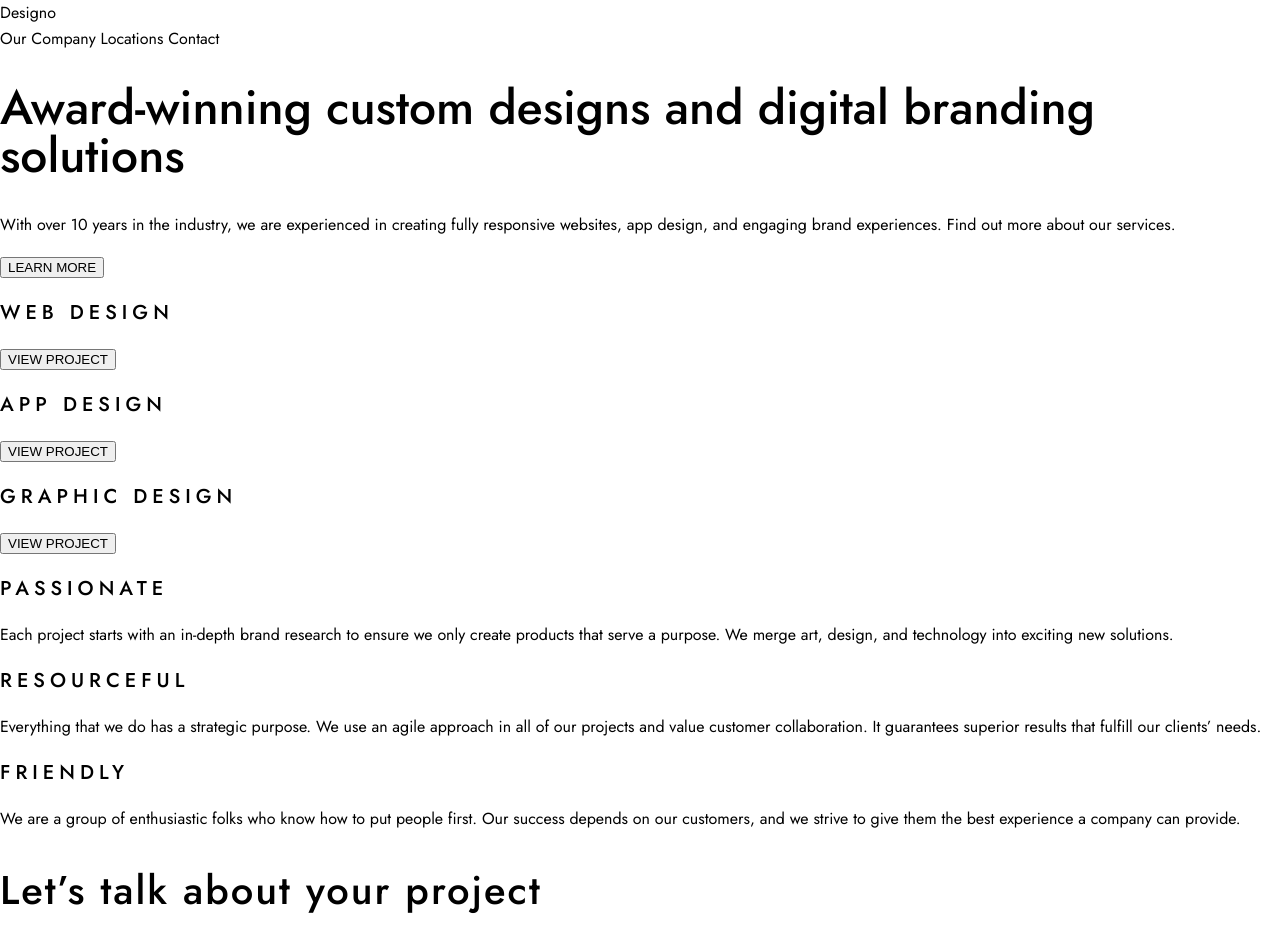
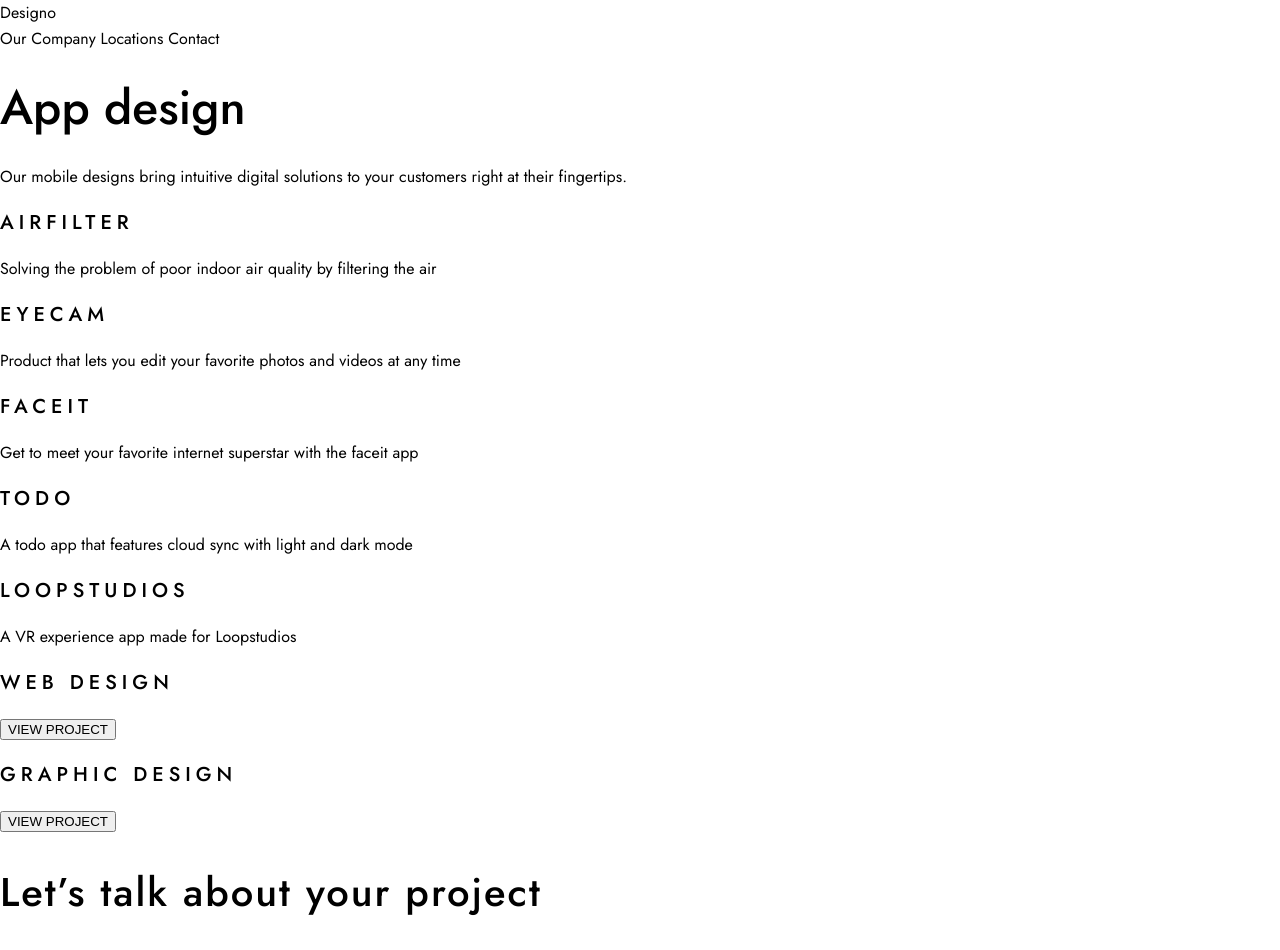
Before and after one commit to MareikeW/designo-multipage-website, a React (Create React App) app: page /appdesign in a window 1280 px wide. Shown: the top 950 px of the page. Built offline with nearby package versions, Linux system fonts and the light colour scheme.

Commit message:
Router Implementation

```diff
--- a/src/App.js
+++ b/src/App.js
@@ -1,15 +1,52 @@
 
 import { Fragment } from 'react';
+import { BrowserRouter as Router, Switch, Route } from "react-router-dom";
 import GlobalStyle from "./globalStyles";
 import Home from "./pages/home";
+import About from "./pages/about";
+import AppDesign from "./pages/appDesign";
+import Contact from "./pages/contact";
+import GraphicDesign from "./pages/graphicDesign";
+import Location from "./pages/locations";
+import WebDesign from "./pages/webDesign";
 
 
-function App() {
+const App = () => {
   return (
     <Fragment>
       {/*Globale Styles müssen als Geschwisterkomponente zu den Haupt Komponenten hinzugefügt werden.*/}
       <GlobalStyle />
-      <Home />
+      <Router>
+        <Switch>
+          <Route exact path="/">
+            <Home />
+          </Route>
+
+          <Route path="/webdesign">
+            <WebDesign />
+          </Route>
+
+          <Route path="/appdesign">
+            <AppDesign />
+          </Route>
+
+          <Route path="/graphicdesign">
+            <GraphicDesign />
+          </Route>
+
+          <Route path="/about">
+            <About />
+          </Route>
+
+          <Route path="/location">
+            <Location />
+          </Route>
+
+          <Route path="/contact">
+            <Contact />
+          </Route>
+        </Switch>
+      </Router>
     </Fragment>
   );
 }
--- a/src/components/DesignCard.js
+++ b/src/components/DesignCard.js
@@ -1,10 +1,11 @@
 import React from "react";
+import { Link } from "react-router-dom";
 
-const DesignCard = ({title}) => {
+const DesignCard = ({title, linkPath}) => {
     return (
         <div>
             <h3>{title}</h3>
-            <button>View Project</button>
+            <Link to={linkPath}><button>View Project</button></Link>
         </div>
     )
 }
--- a/src/components/GetInTouchComponent.js
+++ b/src/components/GetInTouchComponent.js
@@ -1,4 +1,5 @@
 import React from "react";
+import { Link } from "react-router-dom";
 
 const GetInTouchComponent = () => {
     return (
@@ -7,7 +8,7 @@
                 <h2>Let’s talk about your project</h2>
                 <p>Ready to take it to the next level? Contact us today and find out how our expertise can help your business grow.</p>
             </div>
-            <button>Get in touch</button>
+            <Link to="/contact"><button>Get in touch</button></Link>
         </div>
     )
 }
--- a/src/components/HeroHome.js
+++ b/src/components/HeroHome.js
@@ -1,4 +1,5 @@
 import React from "react";
+import { Link } from "react-router-dom";
 
 const HeroHome = () => {
     return (
@@ -8,7 +9,7 @@
             <p>With over 10 years in the industry, we are experienced in creating fully responsive websites, app design,
             and engaging brand experiences. Find out more about our services.</p>
 
-            <button>Learn more</button>
+            <Link to="/about"><button>Learn more</button></Link>
         </div>
     )
 }
--- a/src/components/LocationCard.js
+++ b/src/components/LocationCard.js
@@ -1,11 +1,12 @@
 import React from "react";
+import { Link } from "react-router-dom";
 
 const LocationCard = ({imageSource, imageAlt, title}) => {
     return (
         <div>
             <img src={imageSource}  alt={imageAlt} />
             <h3>{title}</h3>
-            <button>See Location</button>
+            <Link to="/location"><button>See Location</button></Link>
         </div>
     )
 }
--- a/src/pages/appDesign.js
+++ b/src/pages/appDesign.js
@@ -19,8 +19,8 @@
             <ProjectCaseCard title="Todo" description="A todo app that features cloud sync with light and dark mode" />
             <ProjectCaseCard title="Loopstudios" description="A VR experience app made for Loopstudios" />
 
-            <DesignCard title="Web Design" />
-            <DesignCard title="Graphic Design" />
+            <DesignCard title="Web Design" linkPath="/webdesign" />
+            <DesignCard title="Graphic Design" linkPath="/graphicdesign" />
 
             <GetInTouchComponent />
             <Footer />
--- a/src/pages/graphicDesign.js
+++ b/src/pages/graphicDesign.js
@@ -17,8 +17,8 @@
             <ProjectCaseCard title="Boxed water" description="A simple packaging concept made for Boxed Water" />
             <ProjectCaseCard title="Science!" description="A poster made in collaboration with the Federal Art Project" />
 
-            <DesignCard title="App Design" />
-            <DesignCard title="Web Design" />
+            <DesignCard title="App Design" linkPath="/appdesign" />
+            <DesignCard title="Web Design" linkPath="/webdesign" />
 
             <GetInTouchComponent />
             <Footer />
--- a/src/pages/home.js
+++ b/src/pages/home.js
@@ -14,11 +14,11 @@
             <HeroHome />
 
             <div>
-                <DesignCard title="Web Design" />
+                <DesignCard title="Web Design" linkPath="/webdesign" />
 
-                <DesignCard title="App Design" />
+                <DesignCard title="App Design" linkPath="/appdesign" />
 
-                <DesignCard title="Graphic Design" />
+                <DesignCard title="Graphic Design" linkPath="/graphicdesign" />
             </div>
 
             <div>
--- a/src/pages/webDesign.js
+++ b/src/pages/webDesign.js
@@ -21,8 +21,8 @@
             <ProjectCaseCard title="Blogr" description="Blogr is a platform for creating an online blog or publication" />
             <ProjectCaseCard title="Camp" description="Get expert training in coding, data, design, and digital marketing" />
 
-            <DesignCard title="App Design" />
-            <DesignCard title="Graphic Design" />
+            <DesignCard title="App Design" linkPath="/appdesign" />
+            <DesignCard title="Graphic Design" linkPath="/graphicdesign" />
 
             <GetInTouchComponent />
             <Footer />
```
